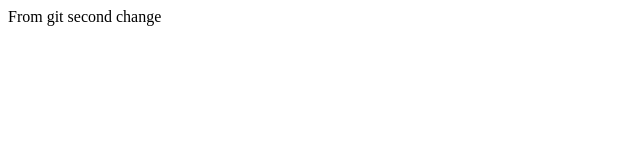
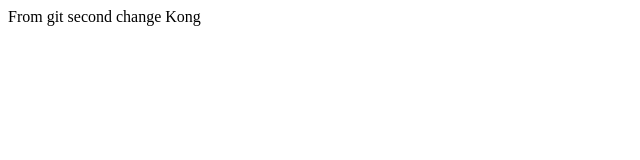
Before and after one commit to skjshashank/jen, a plain HTML site: page index.html in a window 1280 px wide. Shown: the full height of the page, 0-640 px from the left. Drawn offline with Linux system fonts and the light colour scheme.

Commit message:
Update index.html

```diff
--- a/index.html
+++ b/index.html
@@ -1,2 +1,3 @@
 From git
 second change
+<hi> Kong</hi>
```
